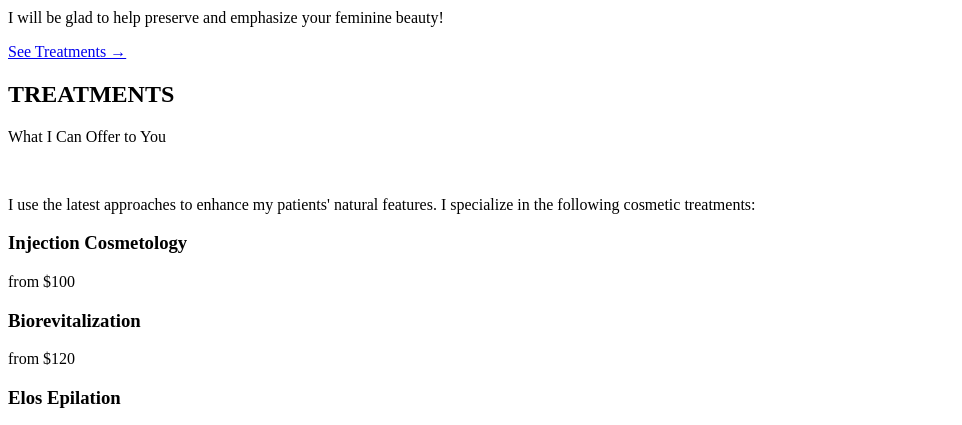
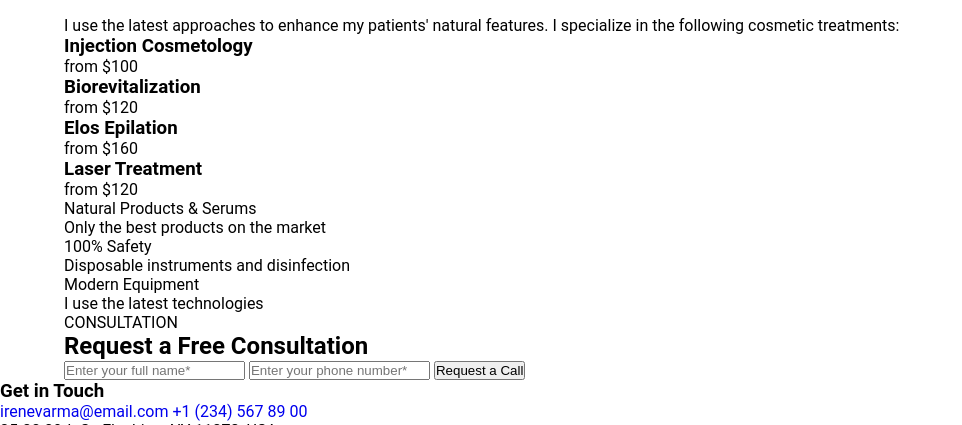
Before and after one commit to marianaharnyk/cosmetologist, a plain HTML site: page index.html in a window 1280 px wide. Shown: the part 321-746 px from the top of the page, without its empty margins (0-962 px from the left). Drawn offline with Linux system fonts and the light colour scheme.

Commit message:
Added main info in css file

```diff
--- a/lib/common.css
+++ b/lib/common.css
@@ -0,0 +1,33 @@
+* {
+    margin: 0;
+    padding: 0;
+    box-sizing: border-box;
+}
+
+:root {
+    font-family: 'Roboto', sans-serif;
+    overflow-x: hidden;
+    color: var(--text-color);
+    --text-nav-color: rgb(67, 66, 66);
+    --text-title-color: rgb(25, 25, 25);
+    --text-subtitle-color: rgb(100, 100, 100);
+    --text-paragraph-color: rgb(82, 82, 82);
+    --text-card-title-color: rgb(10, 10, 10);
+    --text-background-color: rgb(84, 69, 184);
+    --text-light-color: rgb(225, 225, 225);
+    --text-backgroung-input-forma: rgb(246, 245, 248);
+    --text-footer-color: rgb(170, 169, 169);
+}
+
+img {
+    display: block;
+    height: auto;
+}
+
+body {
+    min-width: 320px;
+}
+
+a {
+    text-decoration: none;
+}
--- a/lib/fonts.css
+++ b/lib/fonts.css
@@ -0,0 +1,9 @@
+@font-face {
+    font-family:'Source Sans Pro';
+    src: url('https://fonts.googleapis.com/css2?family=Source+Sans+Pro&display=swap');
+};
+
+@font-face {
+    font-family:'Georama';
+    src: url('https://fonts.googleapis.com/css2?family=Georama:wght@600&display=swap');
+};
--- a/lib/main.css
+++ b/lib/main.css
@@ -0,0 +1,6 @@
+.container {
+    width: 100%;
+    max-width: 1200px;
+    margin: auto;
+    padding: 0 24px;
+}
```
Also changed, not shown: index.html (+12 -7 lines).
